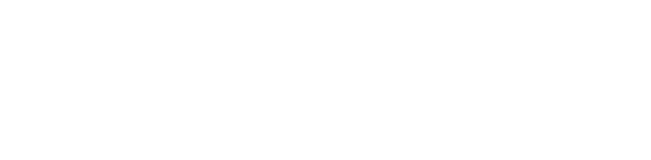
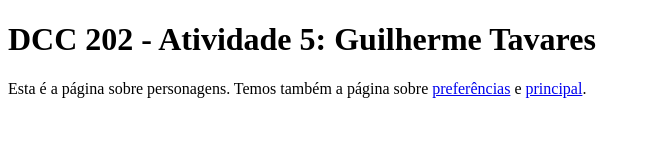
Before and after one commit to ufjf-dcc202/ufjf-dcc202-2023-3-a-atv5-Guiba1, a website: page personagens.html in a window 1280 px wide. Shown: the whole page, without its empty margins (0-651 px from the left). Drawn offline with Linux system fonts and the light colour scheme.

Commit message:
o arquivo personagens.html foi alterado

```diff
--- a/personagens.html
+++ b/personagens.html
@@ -1,11 +1,17 @@
 <!DOCTYPE html>
-<html lang="en">
+<html lang="pt">
 <head>
     <meta charset="UTF-8">
     <meta name="viewport" content="width=device-width, initial-scale=1.0">
-    <title>Document</title>
+    <title>DCC 202 - Atividade 5: Guilherme Tavares</title>
 </head>
 <body>
+    <main>
+
+        <h1>DCC 202 - Atividade 5: Guilherme Tavares</h1>
+        <p>Esta é a página sobre personagens. Temos também a página sobre <a href="preferencias.html">preferências</a> e <a href="index.html">principal</a>.</p>
+
+    </main>
 
 </body>
 </html>
```
